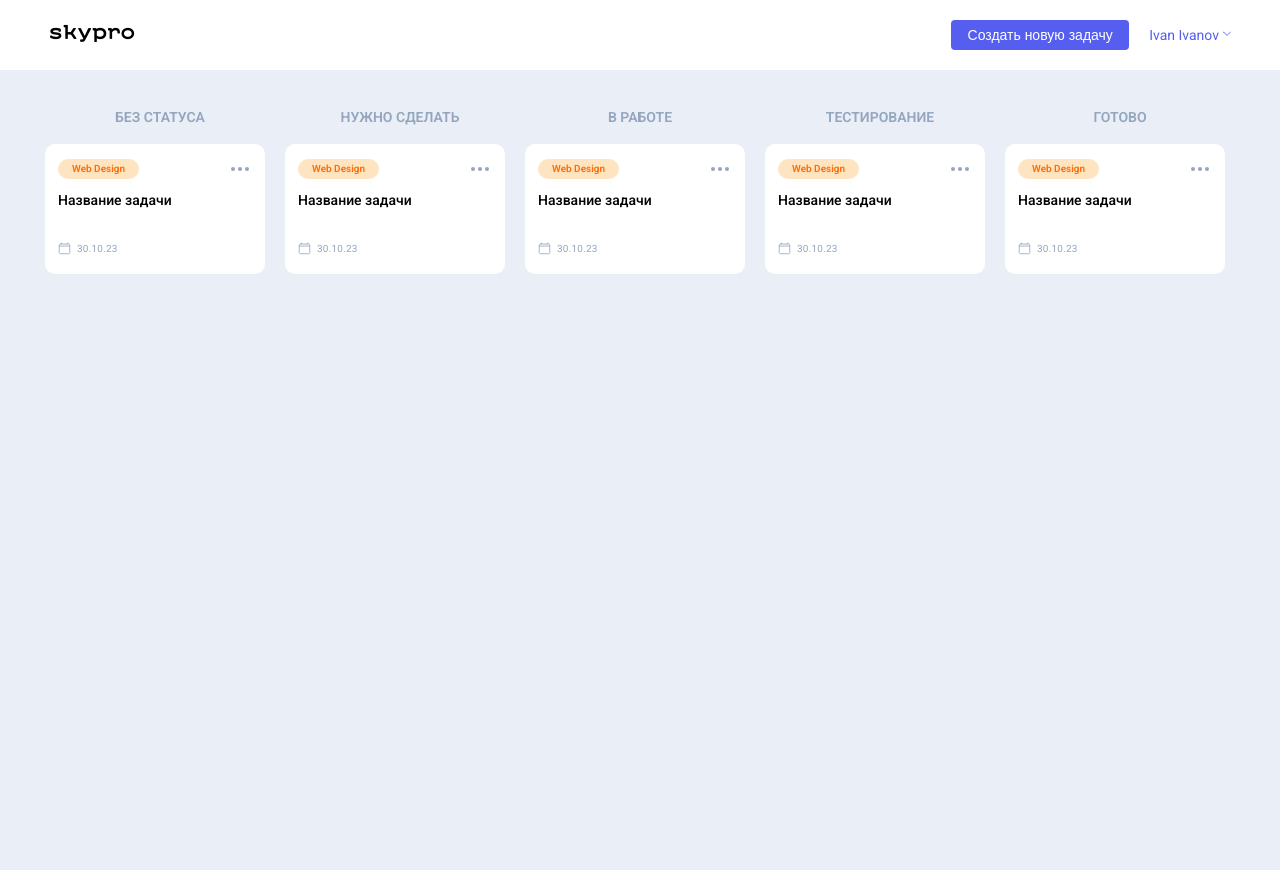
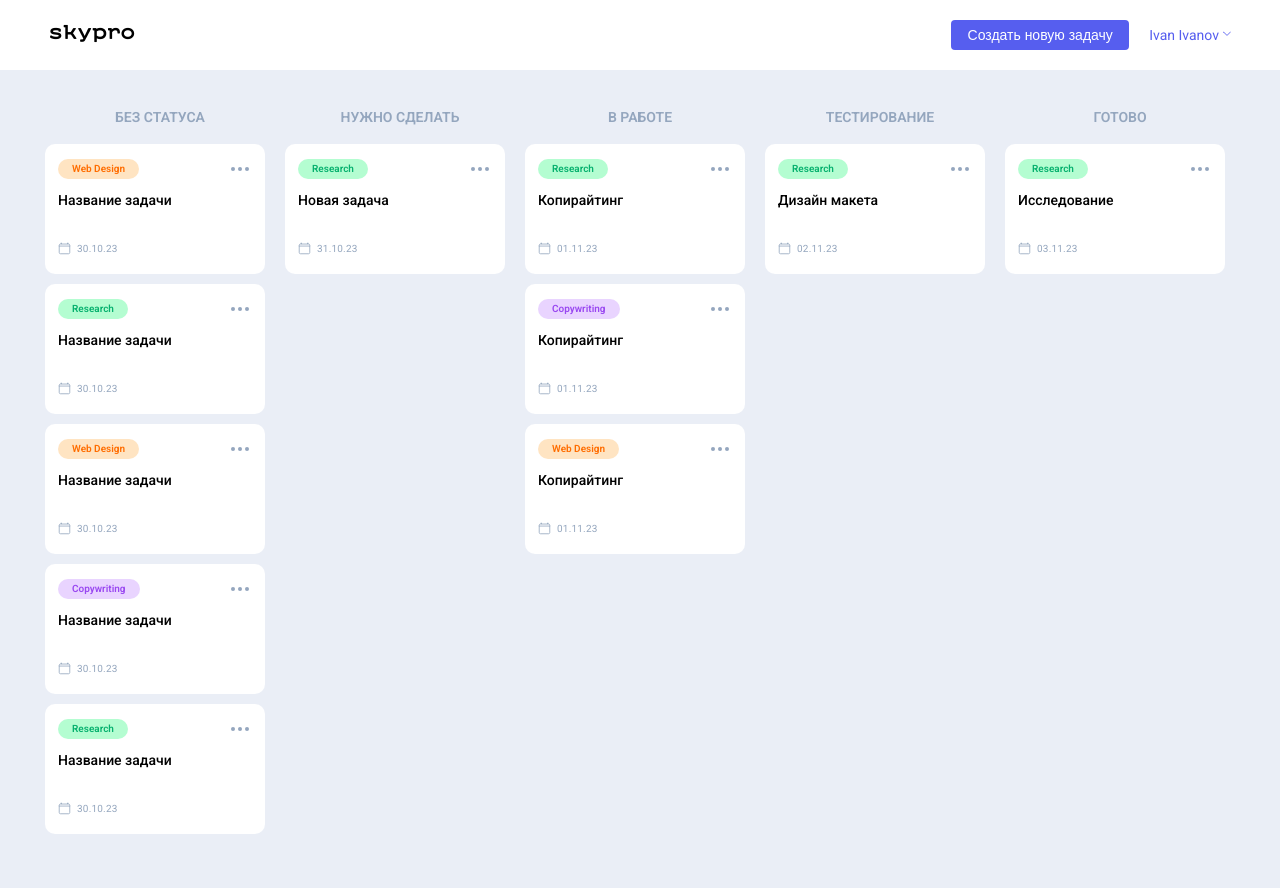
Before and after one commit to JimmyCalm/skypro-kanban, a React (Vite) app: page / in a window 1280 px wide. Built offline with nearby package versions, Linux system fonts and the light colour scheme.

Commit message:
added cards using data.js

```diff
--- a/src/App.css
+++ b/src/App.css
@@ -130,17 +130,17 @@ body {
   display: block;
 } */
 
-._orange {
+._web-design {
   background-color: #ffe4c2;
   color: #ff6d00;
 }
 
-._green {
+._research {
   background-color: #b4fdd1;
   color: #06b16e;
 }
 
-._purple {
+._copywriting {
   background-color: #e9d4ff;
   color: #9a48f1;
 }
--- a/src/components/Card/Card.jsx
+++ b/src/components/Card/Card.jsx
@@ -1,10 +1,13 @@
-export default function Card() {
+export default function Card({ cardData }) {
+  const { topic, title, date } = cardData;
+
+  const themeClass = `_${topic.toLowerCase().replace(" ", "-")}`;
   return (
     <div className="cards__item">
       <div className="cards__card card">
         <div className="card__group">
-          <div className="card__theme _orange">
-            <p className="_orange">Web Design</p>
+          <div className={`card__theme ${themeClass}`}>
+            <p className={themeClass}>{topic}</p>
           </div>
           <a href="#popBrowse" target="_self">
             <div className="card__btn">
@@ -16,7 +19,7 @@ export default function Card() {
         </div>
         <div className="card__content">
           <a href="" target="_blank">
-            <h3 className="card__title">Название задачи</h3>
+            <h3 className="card__title">{title}</h3>
           </a>
           <div className="card__date">
             <svg
@@ -47,7 +50,7 @@ export default function Card() {
                 </clipPath>
               </defs>
             </svg>
-            <p>30.10.23</p>
+            <p>{date}</p>
           </div>
         </div>
       </div>
--- a/src/components/Column/Column.jsx
+++ b/src/components/Column/Column.jsx
@@ -1,13 +1,18 @@
 import Card from "../Card/Card";
 
-export default function Column({ title }) {
+export default function Column({ title, cards }) {
+
+  const filteredCards = cards.filter(card => card.status === title);
+
   return (
     <div className="main__column column">
       <div className="column__title">
         <p>{title}</p>
       </div>
       <div className="cards">
-        <Card />
+        {filteredCards.map(card => (
+          <Card key={card.id} cardData={card} />
+        ))}
       </div>
     </div>
   );
--- a/src/components/Main/Main.jsx
+++ b/src/components/Main/Main.jsx
@@ -1,4 +1,5 @@
 import Column from "../Column/Column";
+import { cardList } from "../../data";
 
 export default function Main() {
   const statuses = [
@@ -14,7 +15,11 @@ export default function Main() {
       <div className="container">
         <div className="main__block">
           {statuses.map((status) => (
-            <Column key={status} title={status} />
+            <Column
+            key={status}
+            title={status}
+            cards={cardList.filter(card => card.status === status)}
+            />
           ))}
         </div>
       </div>
--- a/src/data.js
+++ b/src/data.js
@@ -0,0 +1,79 @@
+export const cardList = [
+  {
+    id: 1,
+    topic: "Web Design",
+    title: "Название задачи",
+    date: "30.10.23",
+    status: "Без статуса",
+  },
+  {
+    id: 2,
+    topic: "Research",
+    title: "Новая задача",
+    date: "31.10.23",
+    status: "Нужно сделать",
+  },
+  {
+    id: 3,
+    topic: "Research",
+    title: "Копирайтинг",
+    date: "01.11.23",
+    status: "В работе",
+  },
+  {
+    id: 4,
+    topic: "Research",
+    title: "Дизайн макета",
+    date: "02.11.23",
+    status: "Тестирование",
+  },
+  {
+    id: 5,
+    topic: "Research",
+    title: "Исследование",
+    date: "03.11.23",
+    status: "Готово",
+  },
+  {
+    id: 6,
+    topic: "Research",
+    title: "Название задачи",
+    date: "30.10.23",
+    status: "Без статуса",
+  },
+  {
+    id: 7,
+    topic: "Web Design",
+    title: "Название задачи",
+    date: "30.10.23",
+    status: "Без статуса",
+  },
+  {
+    id: 8,
+    topic: "Copywriting",
+    title: "Название задачи",
+    date: "30.10.23",
+    status: "Без статуса",
+  },
+  {
+    id: 9,
+    topic: "Research",
+    title: "Название задачи",
+    date: "30.10.23",
+    status: "Без статуса",
+  },
+  {
+    id: 10,
+    topic: "Copywriting",
+    title: "Копирайтинг",
+    date: "01.11.23",
+    status: "В работе",
+  },
+  {
+    id: 11,
+    topic: "Web Design",
+    title: "Копирайтинг",
+    date: "01.11.23",
+    status: "В работе",
+  },
+];
```
